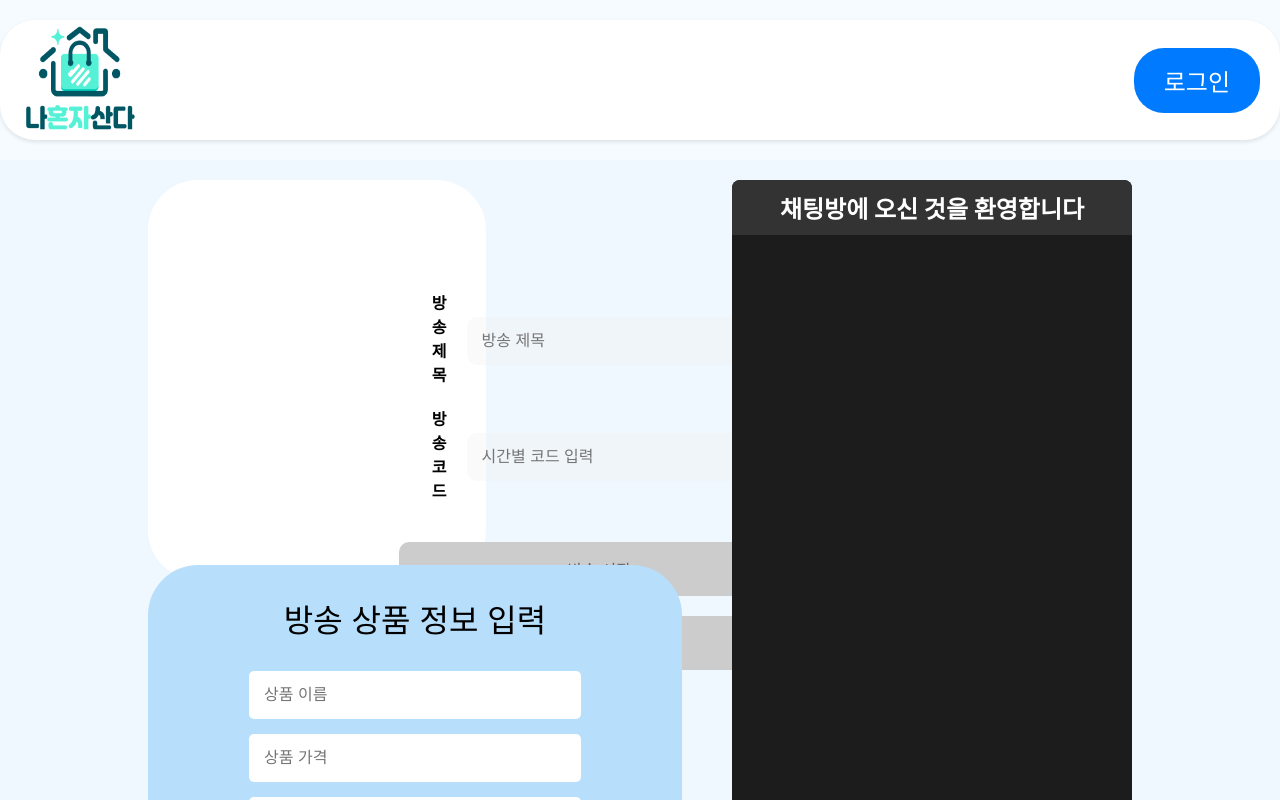
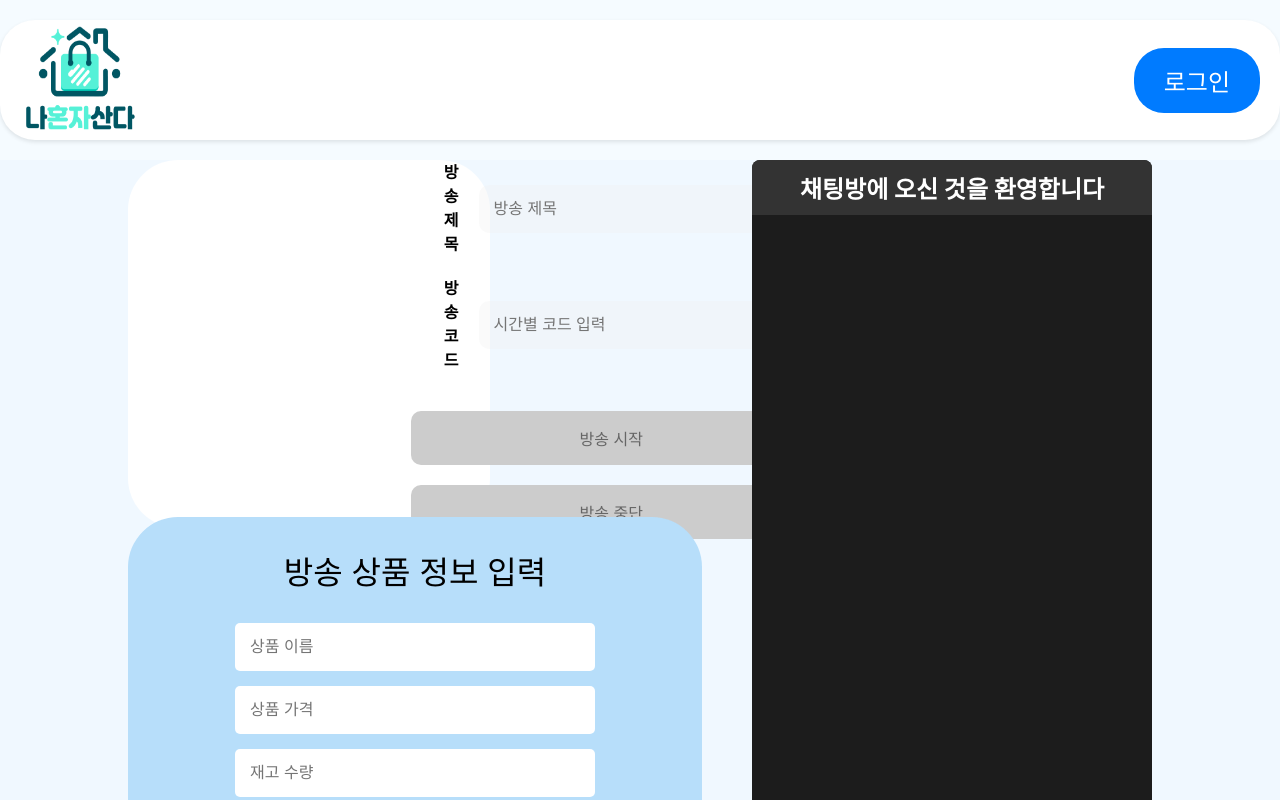
Before and after one commit to yuguri76/frontlivealone, a React (Create React App) app: page /streamer in a window 1280 px wide. Shown: the top 800 px of the page. Built offline with nearby package versions, Linux system fonts and the light colour scheme.

Commit message:
🩹 fix: 스트리머 페이지에서 모니터 크기에 따른 불균형 수정

```diff
--- a/src/styles/BroadcastControl.module.css
+++ b/src/styles/BroadcastControl.module.css
@@ -1,8 +1,8 @@
 .control {
-    margin-top: 100px;
     display: flex;
     flex-direction: column;
     align-items: center;
+    justify-content: center;
     width: 40%;
 }
 
--- a/src/styles/Streamer.module.css
+++ b/src/styles/Streamer.module.css
@@ -10,7 +10,6 @@
 .mainContent {
     display: flex;
     flex-direction: row;
-    padding: 20px;
     flex-grow: 1;
     width: 80%;
     justify-content: space-between;
@@ -20,6 +19,7 @@
     display: flex;
     flex-direction: column;
     flex: 1;
+    gap: 20px;
     margin-right: 20px;
 }
 
```
